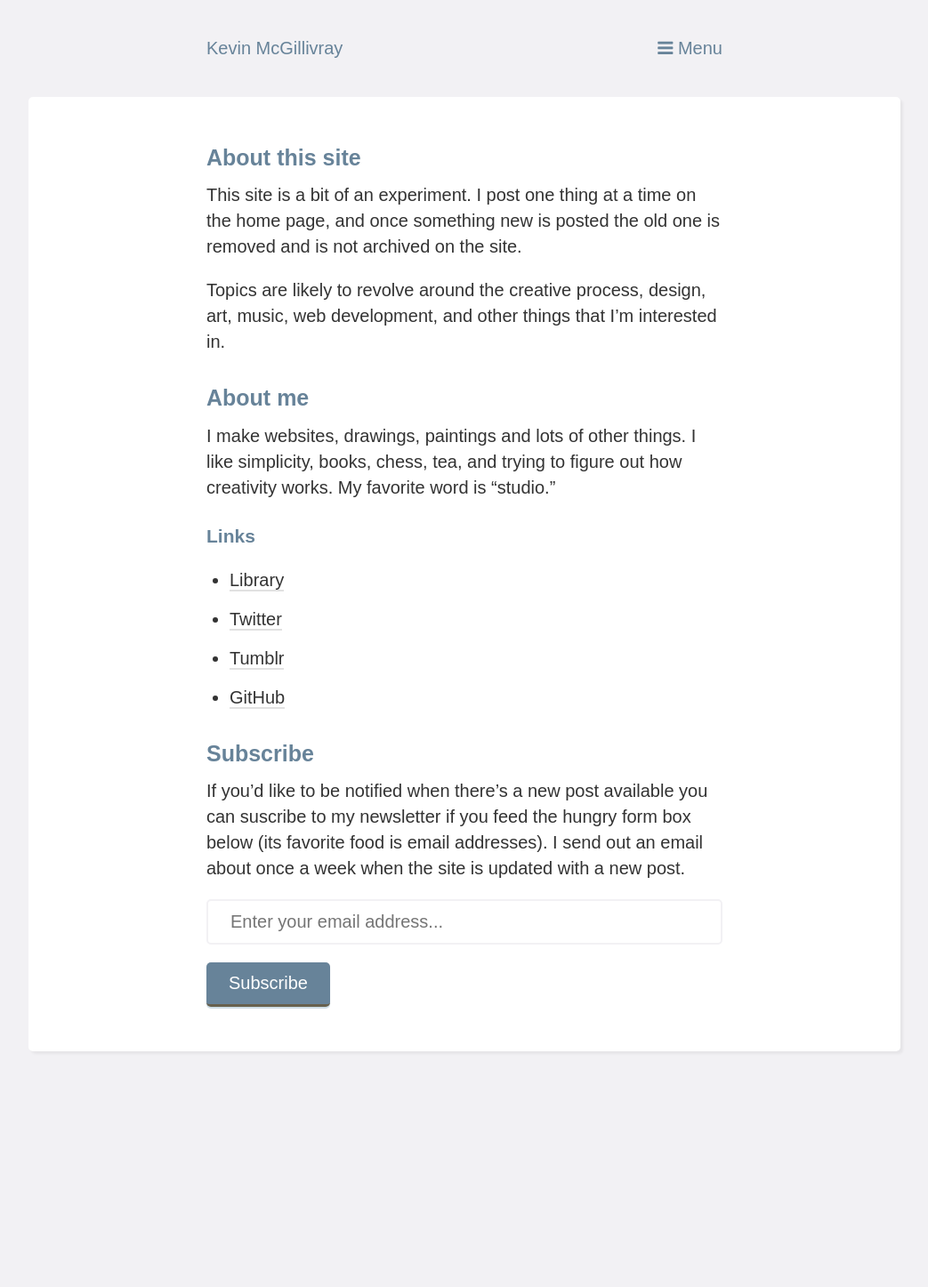
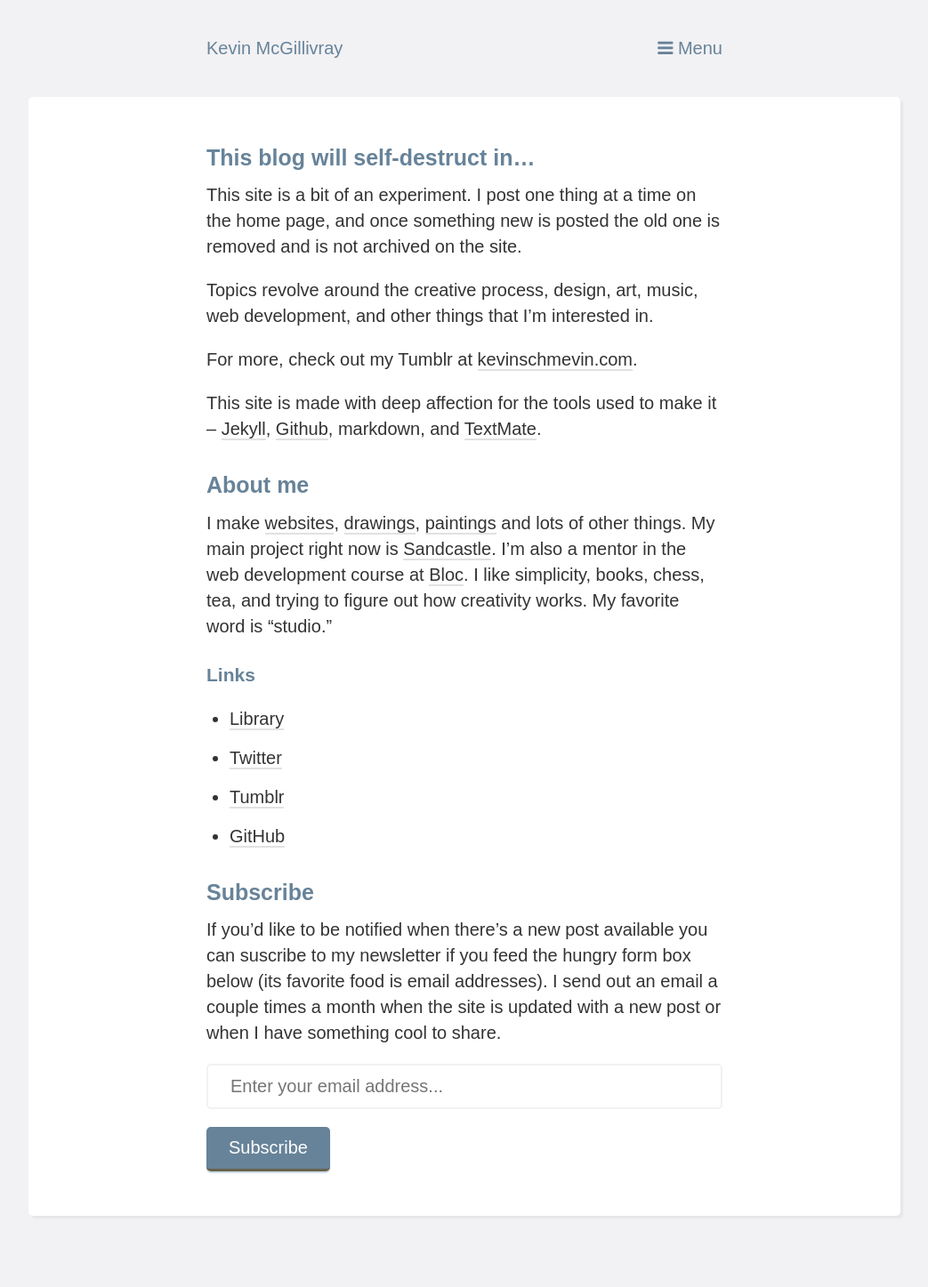
Before and after one commit to kmcgillivray/kmcgillivray.github.io, a Jekyll site: the page built from about/index.md, in a window 1280 px wide. Shown: the whole page at 89% size, without its empty margins (118-1161 px from the left). Built offline with Jekyll 4.4.1, drawn with Linux system fonts in a browser that asks for light colours; nearby versions of some CDN libraries; before the commit the page ends 1262 px from its top, so only the background shows below that.

Commit message:
Edit about page.

```diff
--- a/about/index.md
+++ b/about/index.md
@@ -3,15 +3,19 @@ layout: default
 title: About
 ---
 
-# About this site
+# This blog will self-destruct in...
 
 This site is a bit of an experiment. I post one thing at a time on the home page, and once something new is posted the old one is removed and is not archived on the site.
 
-Topics are likely to revolve around the creative process, design, art, music, web development, and other things that I'm interested in.
+Topics revolve around the creative process, design, art, music, web development, and other things that I'm interested in.
+
+For more, check out my Tumblr at [kevinschmevin.com](http://kevinschmevin.com).
+
+This site is made with deep affection for the tools used to make it – [Jekyll](http://jekyllrb.com), [Github](http://github.com), markdown, and [TextMate](http://macromates.com).
 
 # About me
 
-I make websites, drawings, paintings and lots of other things. I like simplicity, books, chess, tea, and trying to figure out how creativity works. My favorite word is "studio."
+I make [websites](/projects), [drawings](/sketchbook), [paintings](/paintings) and lots of other things. My main project right now is [Sandcastle](http://sandcastle.co). I'm also a mentor in the web development course at [Bloc](http://bloc.io). I like simplicity, books, chess, tea, and trying to figure out how creativity works. My favorite word is "studio."
 
 ## Links
 
@@ -22,7 +26,7 @@ I make websites, drawings, paintings and lots of other things. I like simplicity
 
 # Subscribe
 
-If you'd like to be notified when there's a new post available you can suscribe to my newsletter if you feed the hungry form box below (its favorite food is email addresses). I send out an email about once a week when the site is updated with a new post.
+If you'd like to be notified when there's a new post available you can suscribe to my newsletter if you feed the hungry form box below (its favorite food is email addresses). I send out an email a couple times a month when the site is updated with a new post or when I have something cool to share.
 
 <form action="https://tinyletter.com/kmcgillivray" method="post" target="popupwindow" onsubmit="window.open('https://tinyletter.com/kmcgillivray', 'popupwindow', 'scrollbars=yes,width=800,height=600');return true">
 <p><input class="text-box" placeholder="Enter your email address..." type="text" name="email" id="tlemail" /></p>
```
